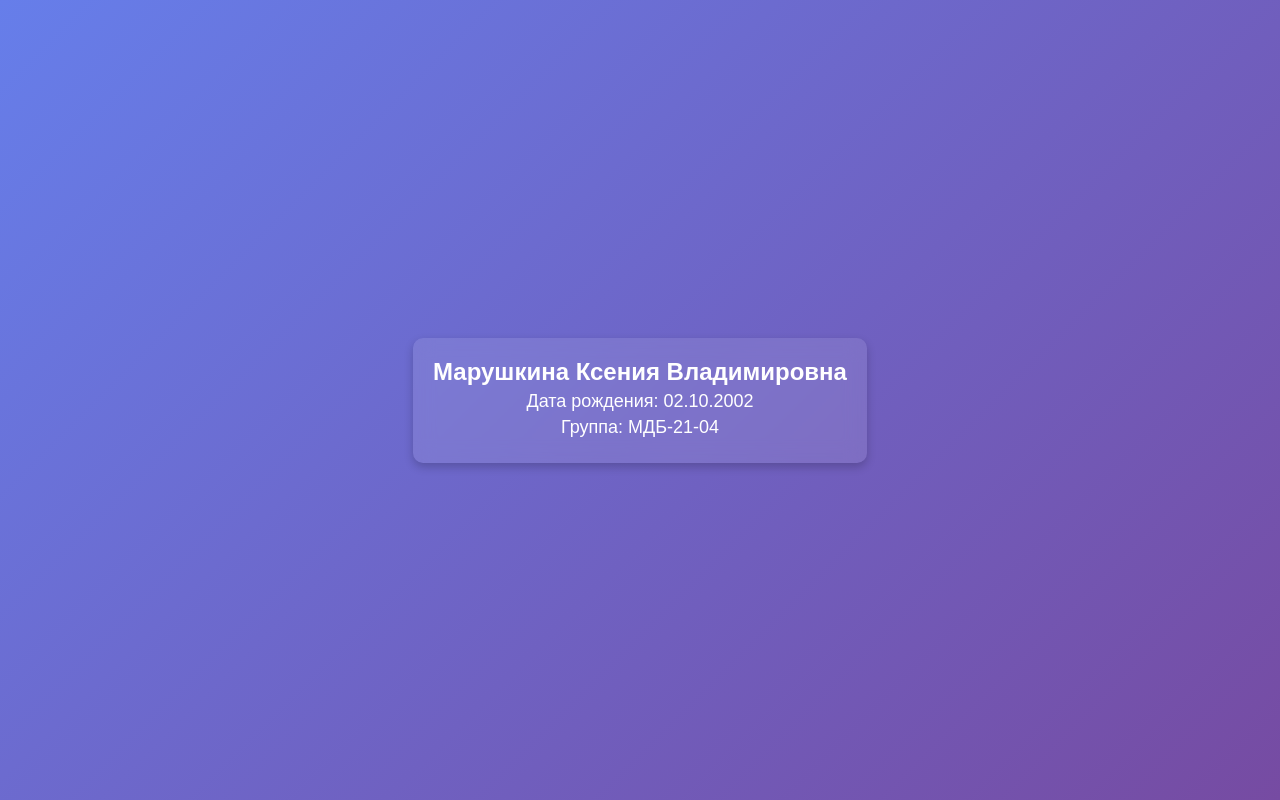
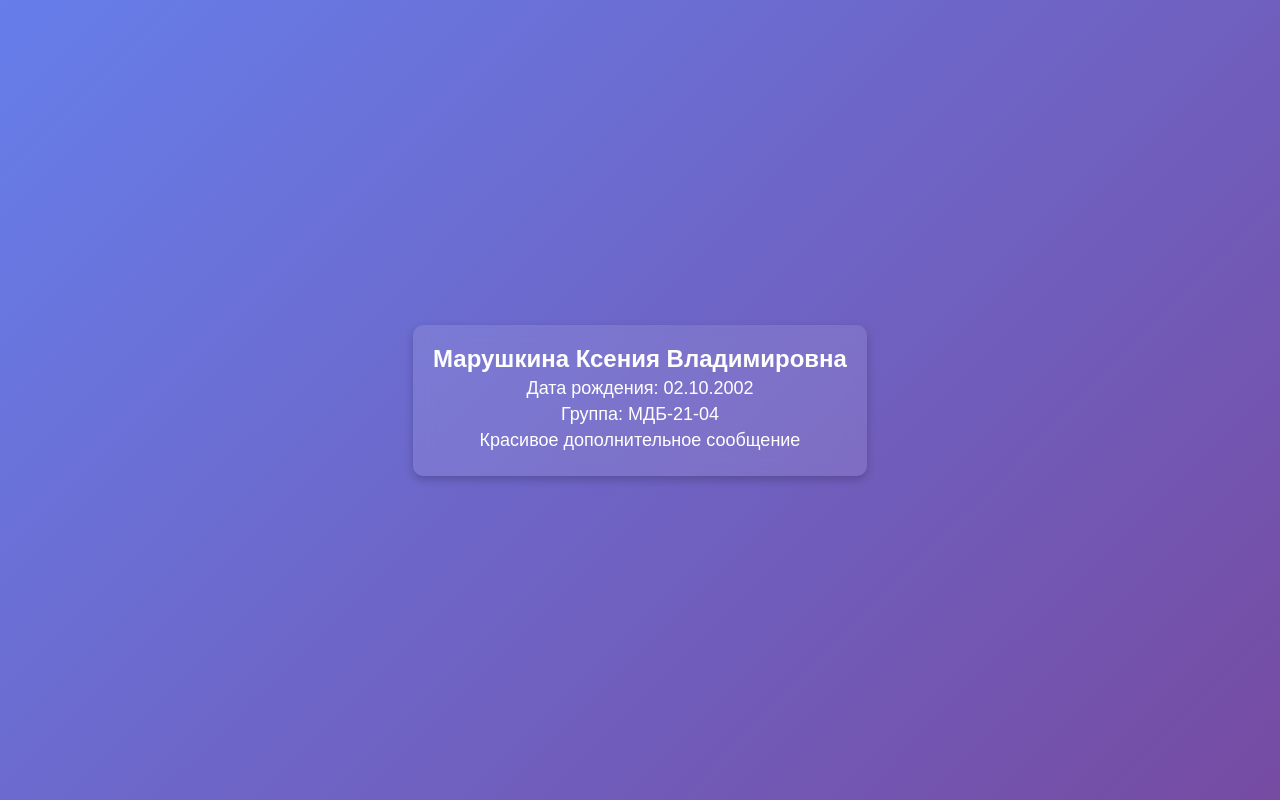
Before and after one commit to KseniyaMarushkina/KseniyaMarushkina.github.io, a plain HTML site: page index.html in a window 1280 px wide. Drawn offline with Linux system fonts and the light colour scheme.

Commit message:
Additional information

```diff
--- a/index.html
+++ b/index.html
@@ -38,6 +38,7 @@
         <h1>Марушкина Ксения Владимировна</h1>
         <p>Дата рождения: 02.10.2002</p>
         <p>Группа: МДБ-21-04</p>
+        <p>Красивое дополнительное сообщение</p>
     </div>
 </body>
 </html>
```
